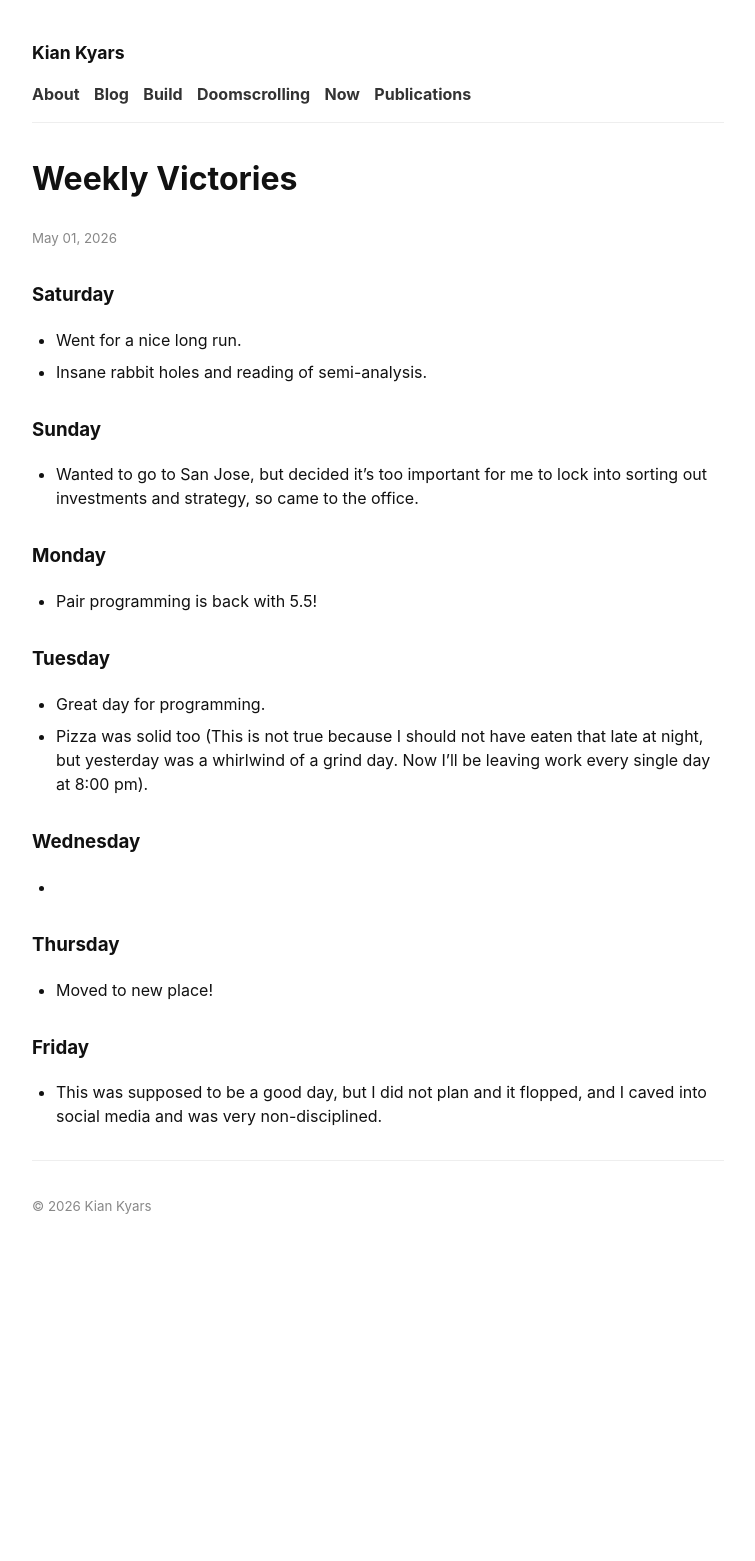
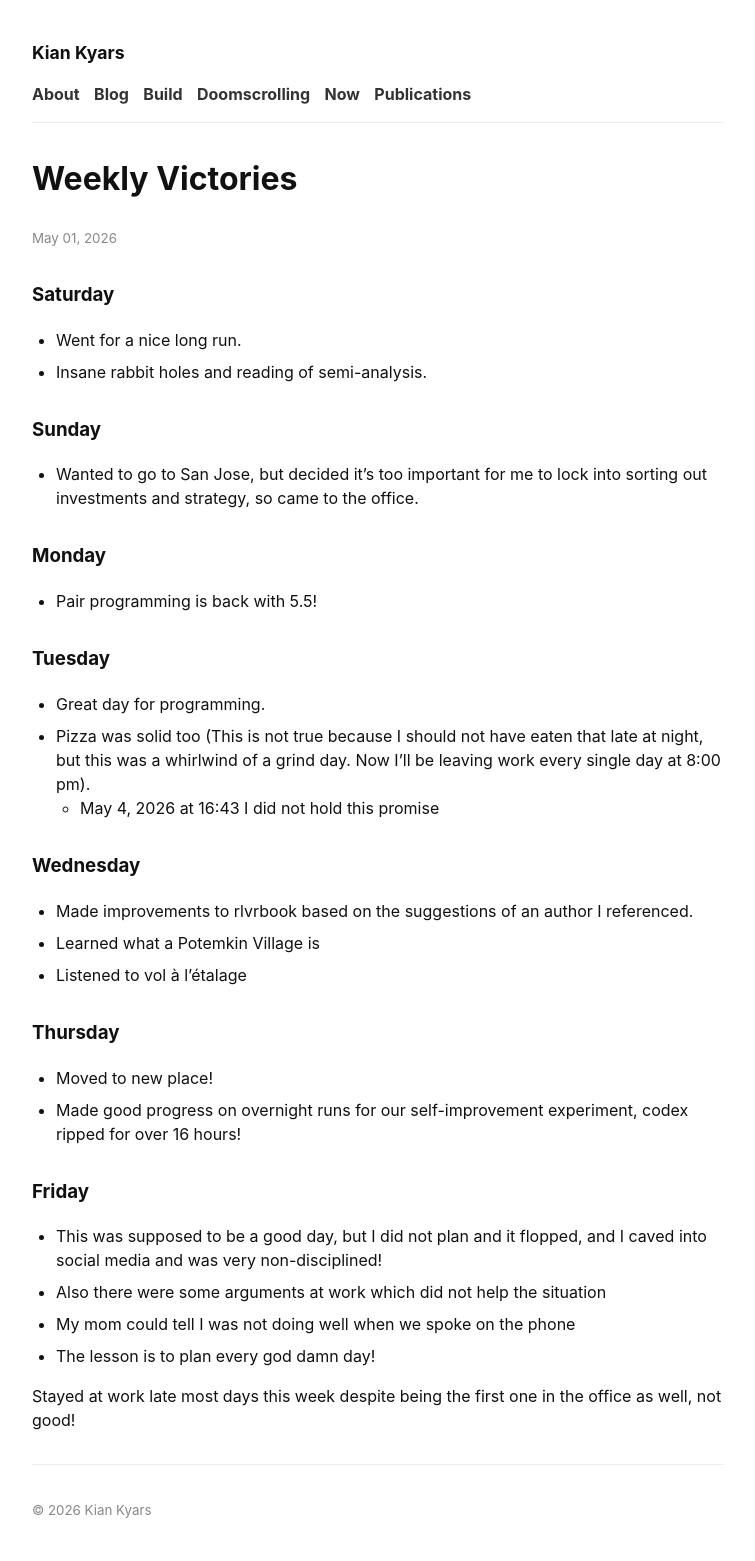
Before and after one commit to kiankyars/kiankyars.github.io, a Jekyll site: the page built from _posts/weekly-victories/2026-05-01-weekly-victories.md, in a window 1280 px wide. Shown: the whole page, without its empty margins (262-1017 px from the left). Built offline with Jekyll 4.4.1, drawn with Linux system fonts in a browser that asks for light colours; before the commit the page ends 1257 px from its top, so only the background shows below that.

Commit message:
- Update bio maxing. - Update the category and codex. - Finish off the weekly victories.

```diff
--- a/_posts/weekly-victories/2026-05-01-weekly-victories.md
+++ b/_posts/weekly-victories/2026-05-01-weekly-victories.md
@@ -7,7 +7,7 @@ categories: reflection
 
 ### Saturday
 
--  Went for a nice long run.
+- Went for a nice long run.
 - Insane rabbit holes and reading of semi-analysis.
 
 ### Sunday
@@ -21,16 +21,25 @@ categories: reflection
 ### Tuesday
 
 - Great day for programming.
-- Pizza was solid too (This is not true because I should not have eaten that late at night, but yesterday was a whirlwind of a grind day. Now I'll be leaving work every single day at 8:00 pm).
+- Pizza was solid too (This is not true because I should not have eaten that late at night, but this was a whirlwind of a grind day. Now I'll be leaving work every single day at 8:00 pm).
+    - May 4, 2026 at 16:43 I did not hold this promise
 
 ### Wednesday
 
--
+- Made improvements to rlvrbook based on the suggestions of an author I referenced.
+- Learned what a Potemkin Village is
+- Listened to vol à l'étalage
 
 ### Thursday
 
 - Moved to new place!
+- Made good progress on overnight runs for our self-improvement experiment, codex ripped for over 16 hours!
 
 ### Friday
 
-- This was supposed to be a good day, but I did not plan and it flopped, and I caved into social media and was very non-disciplined.
+- This was supposed to be a good day, but I did not plan and it flopped, and I caved into social media and was very non-disciplined!
+- Also there were some arguments at work which did not help the situation
+- My mom could tell I was not doing well when we spoke on the phone
+- The lesson is to plan every god damn day!
+
+Stayed at work late most days this week despite being the first one in the office as well, not good!
```
Also changed, not shown: _posts/blog/2026-02-04-biomaxing.md (+1 -1 lines), _posts/blog/2026-05-01-codex.md (+1 -1 lines).
